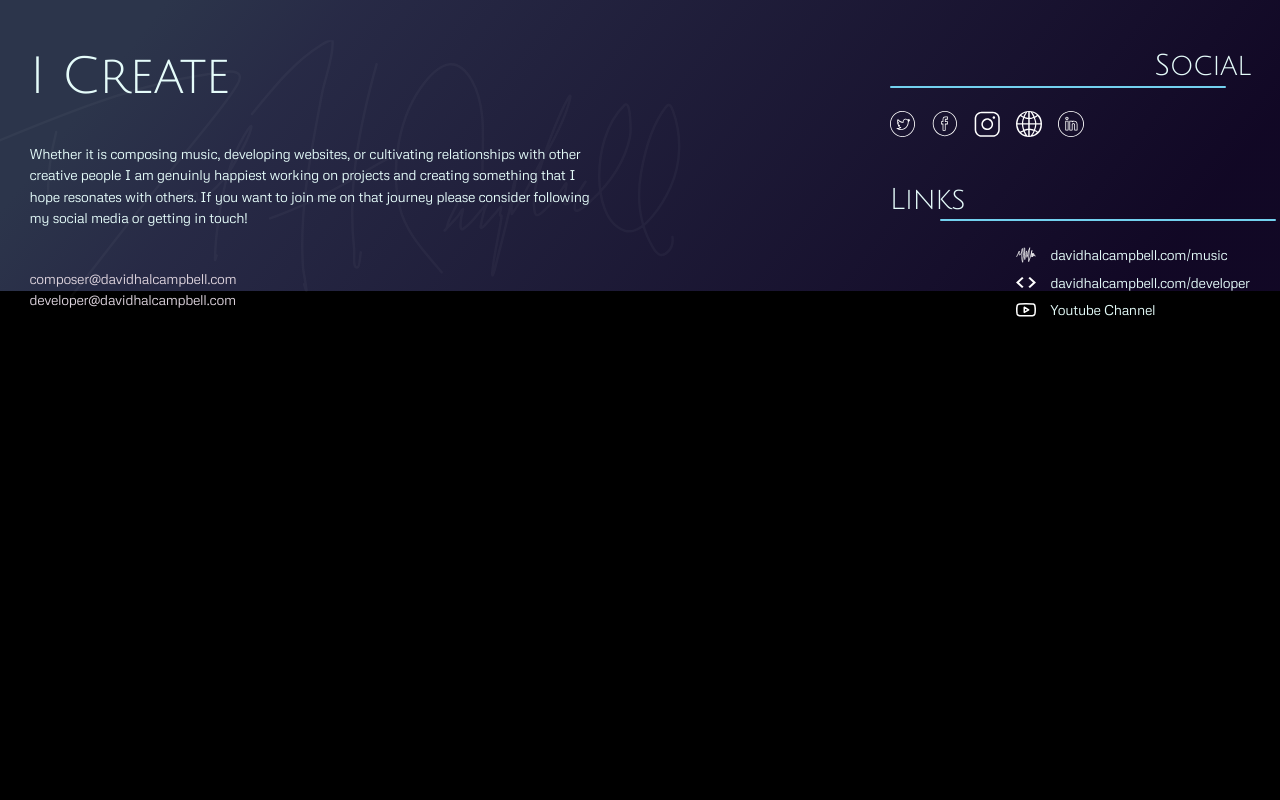
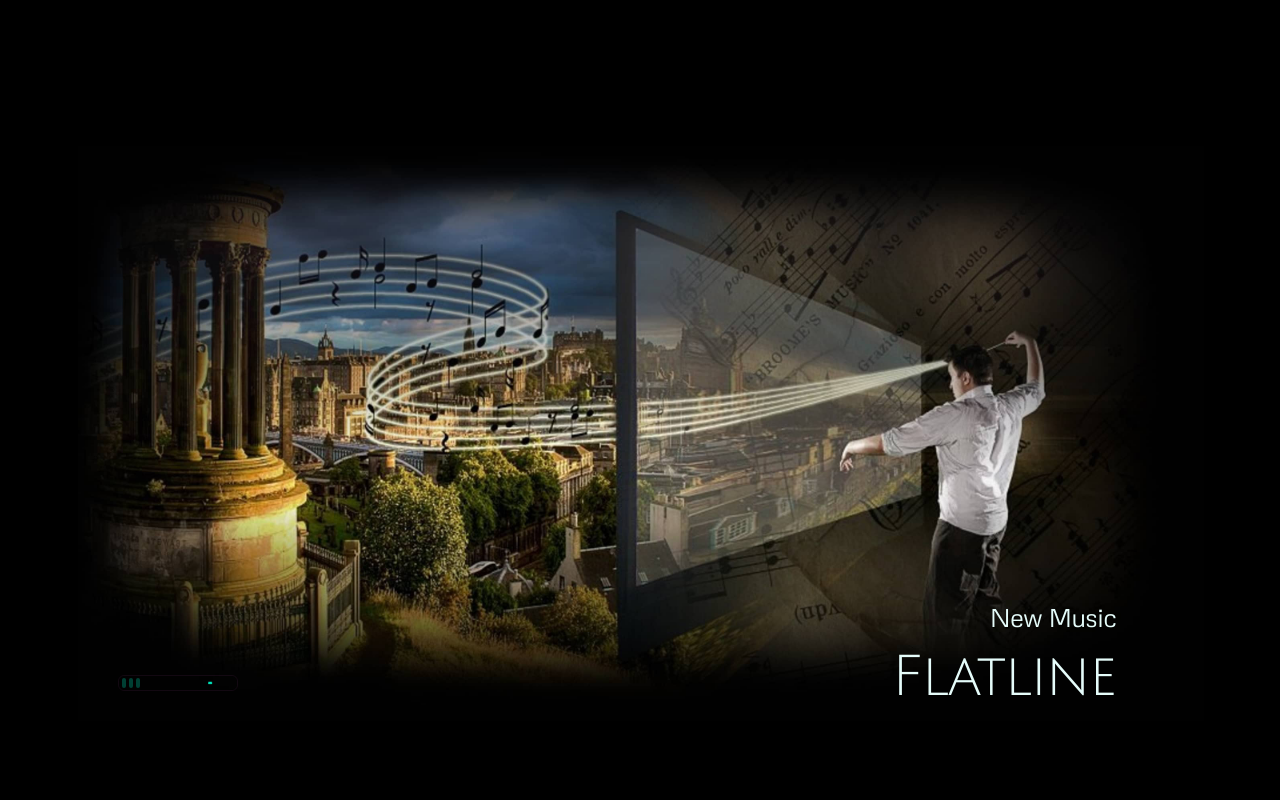
Before and after one commit to davidthecomposer/personal-website, a React (Create React App) app: page / in a window 1280 px wide. Shown: the top 800 px of the page. Built offline with nearby package versions, Linux system fonts and the light colour scheme.

Commit message:
homepage check

```diff
--- a/src/App.tsx
+++ b/src/App.tsx
@@ -7,12 +7,11 @@ import React, {
 } from "react";
 import { BrowserRouter as Router, Switch, Route } from "react-router-dom";
 import "./fonts/typography.css";
-import Home from "pages/Home";
+// import Home from "pages/Home";
 import Header from "components/Header";
 import Footer from "components/Footer";
-// import Footer from "components/Footer";
+
 import styled from "styled-components";
-// import colors from "styles/Colors";
 
 import gsap from "gsap";
 import { ScrollTrigger } from "gsap/ScrollTrigger";
@@ -68,12 +67,12 @@ const App = () => {
               <Header />
 
               <Switch>
-                <Route exact path="/">
+                {/* <Route exact path="/">
                   <Suspense fallback={<Fallback />}>
                     <Home />
                   </Suspense>
-                </Route>
-                <Route path="/music">
+                </Route> */}
+                <Route path="/">
                   <Suspense fallback={<Fallback />}>
                     <MusicPage />
                   </Suspense>
```
